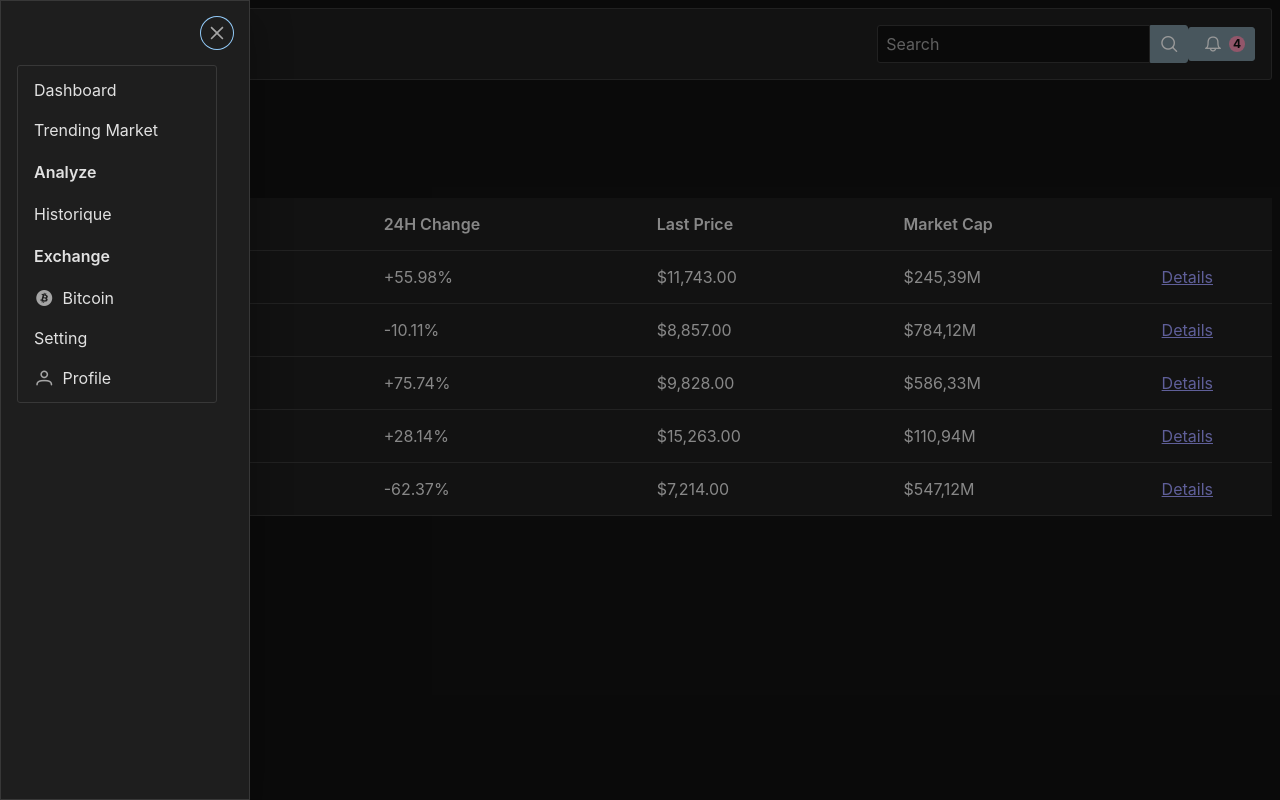
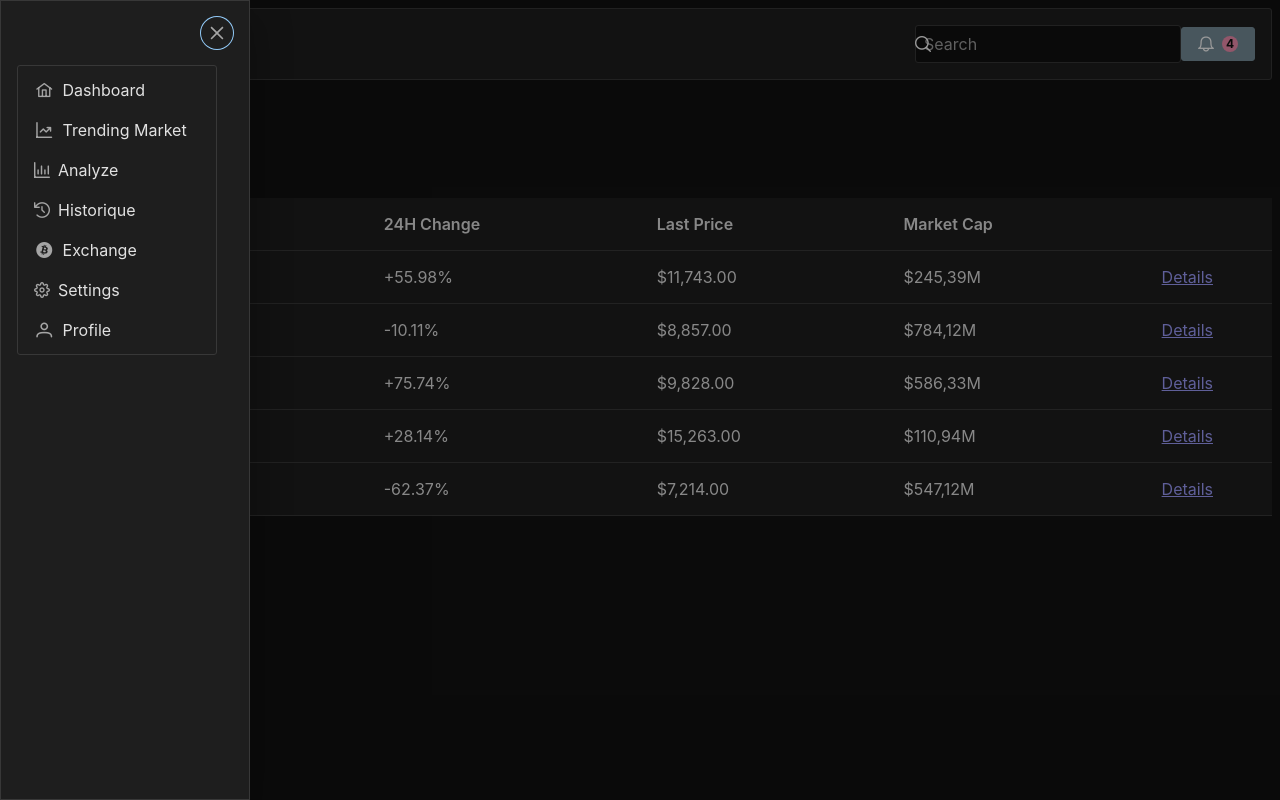
Before and after one commit to TheBackpacker1/UserInterface, a React (Vite) app: page / in a window 1280 px wide. Built offline with nearby package versions, Linux system fonts and the light colour scheme.

Commit message:
last Changes

```diff
--- a/src/components/Layout.jsx
+++ b/src/components/Layout.jsx
@@ -1,4 +1,4 @@
-import React, { useState } from 'react';
+import  { useState } from 'react';
 import { Menu } from 'primereact/menu';
 import { Toolbar } from 'primereact/toolbar';
 import { Link } from 'react-router-dom';
@@ -6,6 +6,7 @@ import { InputText } from 'primereact/inputtext';
 import { Button } from 'primereact/button';
 import { Sidebar } from 'primereact/sidebar';
 import PropTypes from 'prop-types';
+
 import './Layout.css';
 import { Badge } from 'primereact/badge'
 const Layout = ({ children }) => {
@@ -14,9 +15,11 @@ const Layout = ({ children }) => {
     setVisible(false)
   }
   const rightItems = [
-    <div className="p-inputgroup" key="search">
-      <InputText placeholder="Search" />
-      <Button icon="pi pi-search" className="p-button-secondary" />
+    <div className="" key="search">
+      <span className="p-input-icon-left">
+    <i className="pi pi-search" />
+    <InputText placeholder="Search" />
+</span>
     </div>,
     <Button icon="pi pi-bell" className='p-button-secondary' key='notfications'>
       <Badge value='4' severity="danger"></Badge>
@@ -25,41 +28,43 @@ const Layout = ({ children }) => {
   const sidebarItems = [
     {
       label: 'Dashboard',
+      icon: 'pi pi-fw pi-home',
       to: '/dashboard',
       component: Link,
     },
     {
       label: 'Trending Market',
+      icon: 'pi pi-fw pi-chart-line',
       to: '/trending-market',
       component: Link,
     },
     {
       label: 'Analyze',
-      items: [
-        {
+      icon: 'pi pi-few pi-chart-bar' ,
+      to: '/analyze',
+      component: Link,
+    }   ,
+    {
+
           label: ' Historique',
+          icon:'pi pi-few pi-history',
           to: '/history',
-          component: Link,
-        },
-        // ... other Analyze sub-menu items
-      ],
+           component: Link,
+
     },
     {
       label: 'Exchange',
-      items: [
-        {
-          label: 'Bitcoin',
-          icon: 'pi pi-fw pi-bitcoin',
-          command: () => {
-            handleClose();
-          },
+      icon: 'pi pi-fw pi-bitcoin',
+      to: '/exchange',
+      component: Link,
+
         },
-        // ... other Exchange items
-      ],
-    },
+
+
     {
-      label: 'Setting',
-      to: '/setting',
+      label: 'Settings',
+      icon:"pi pi-cog",
+      to: '/settings',
       component: Link,
     },
     {
@@ -75,11 +80,11 @@ const Layout = ({ children }) => {
       <Toolbar className=" p-mb-6 p-d-flex p-jc-space-between "
         right={rightItems}>
         <div className='p-d-flex p-ai-center'>
-          <h3>Welcome Back Mohamed!</h3>
+          <h3 >Welcome Back Mohamed!</h3>
           <i className='pi pi-user p-ml-3 p-mr-3'></i>
         </div>
       </Toolbar>
-      <Sidebar visible={visible} style={{ width: '250px' }} baseZIndex={1000000}
+      <Sidebar visible={visible} style={{ width: '250px'  }} baseZIndex={1000000}
         onHide={() => setVisible(false)}>
         <Menu model={sidebarItems} />
       </Sidebar>
```
